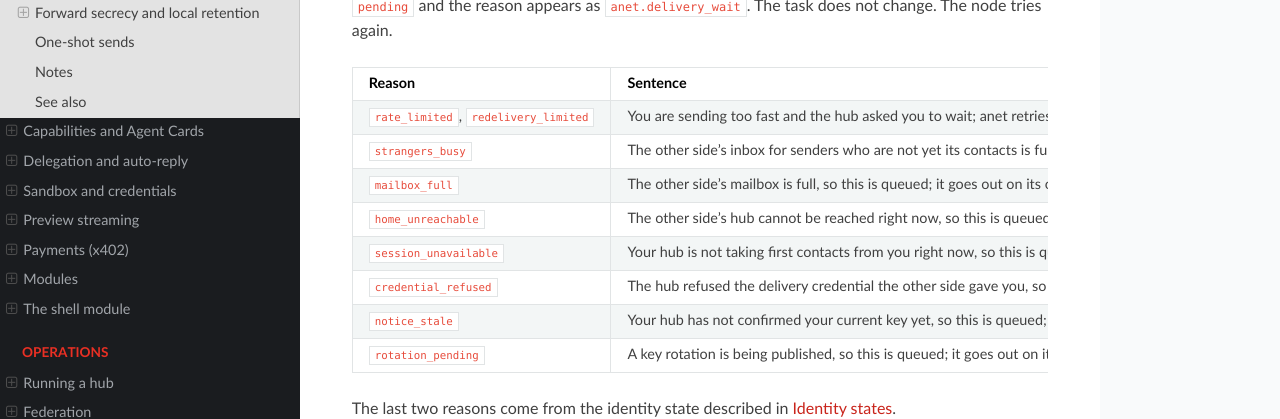
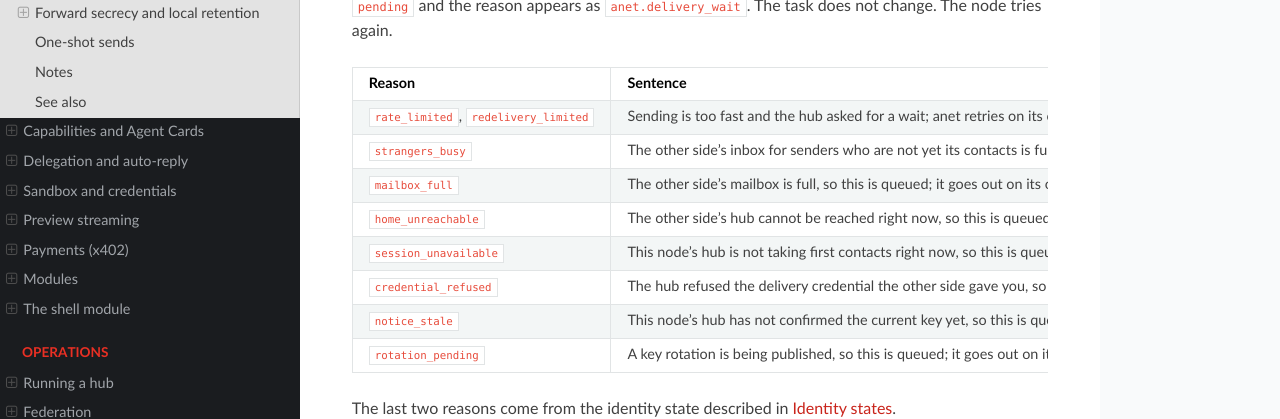
Before and after one commit to ANetResearch/ANet, a Sphinx documentation site: the page built from docs/topics/messaging.rst, in a window 1280 px wide and 900 px high, scrolled down 5302 px. Shown: the part 151-570 px from the top of the window. Built offline with Sphinx 7.4.7 and the Read the Docs theme 3.1.0, drawn with Linux system fonts in a browser that asks for light colours.

Commit message:
Wording: reason sentences no longer address the reader and keep a space before the module noun
Thirty-five reason sentences began with the second person, which the copy
rules for interface text exclude; they now name the node or the hub. The
Chinese module sentences also printed a Latin module name directly against
the noun (MCP模块); render now separates them. Generated reference tables,
the help line for audit-hub and the translation catalogues follow.

Co-Authored-By: Claude Opus 5.5 <noreply@anthropic.com>

```diff
--- a/docs/ops/backup.rst
+++ b/docs/ops/backup.rst
@@ -158,7 +158,7 @@ current, the hub signs no notice for an agent until
 * 30 minutes have passed since the hub began to serve and the node sends a
   request signed with the key at the top of the stored history.
 
-Each agent is released on its own. Nodes report ``Your hub was just restored
+Each agent is released on its own. Nodes report ``This node's hub was just restored
 from a backup and is checking identity records; nothing to do, it takes at
 most 30 minutes.`` An owner who is online is released within seconds. An
 agent that rotated after the backup and whose node stays offline remains held
--- a/docs/reference/_generated/cli-commands.inc
+++ b/docs/reference/_generated/cli-commands.inc
@@ -159,7 +159,7 @@ Payments
    * - ``anet reconcile``
      - check this node's payment record against the hub's ledger
    * - ``anet audit-hub``
-     - check the hub's issuance chain and your balance proofs (also: ``anet audit`` hub)
+     - check the hub's issuance chain and this node's balance proofs (also: ``anet audit`` hub)
 
 Records and checks
 ~~~~~~~~~~~~~~~~~~
--- a/docs/reference/cli.rst
+++ b/docs/reference/cli.rst
@@ -576,7 +576,7 @@ Tools
 
 ``anet agents wire [--all|<tool>...] [--refresh] [--a2a <aid>...]`` registers the
 MCP server of ``anet`` and a usage guide with coding agents. The supported tools
-are ``cursor``, ``claude``, ``codex``, ``opencode``, ``openclaw`` and ``hermes``;
+are ``claude``, ``codex``, ``cursor``, ``opencode`` and ``hermes``;
 every file that the command edits is backed up first. ``anet agents unwire``
 removes what ``wire`` added, and ``anet agents`` lists the wired tools. ``anet
 mcp`` serves MCP over standard input and output; ``anet agents wire`` registers
--- a/docs/topics/messaging.rst
+++ b/docs/topics/messaging.rst
@@ -291,7 +291,7 @@ itself, the state stays ``pending`` and the reason appears as
    * - Reason
      - Sentence
    * - ``rate_limited``, ``redelivery_limited``
-     - You are sending too fast and the hub asked you to wait; anet retries
+     - Sending is too fast and the hub asked for a wait; anet retries
        on its own.
    * - ``strangers_busy``
      - The other side's inbox for senders who are not yet its contacts is
@@ -304,14 +304,13 @@ itself, the state stays ``pending`` and the reason appears as
      - The other side's hub cannot be reached right now, so this is queued;
        anet retries on its own.
    * - ``session_unavailable``
-     - Your hub is not taking first contacts from you right now, so this is
-       queued; run anet status to see your hub's state.
+     - This node's hub is not taking first contacts right now, so this is queued; run anet status to see the hub's state.
    * - ``credential_refused``
      - The hub refused the delivery credential the other side gave you, so
        this is queued; if it is still refused after 10 minutes it goes on
        its own as a first contact (and the hub then knows it is from you).
    * - ``notice_stale``
-     - Your hub has not confirmed your current key yet, so this is queued;
+     - This node's hub has not confirmed the current key yet, so this is queued;
        it goes out on its own once it does (see the identity line of anet
        status).
    * - ``rotation_pending``
```
Also changed, not shown: other parts of docs/reference/_generated/cli-commands.inc (+1 -1 lines), docs/reference/_generated/reason-codes.inc (+37 -37 lines), 6 other files.
